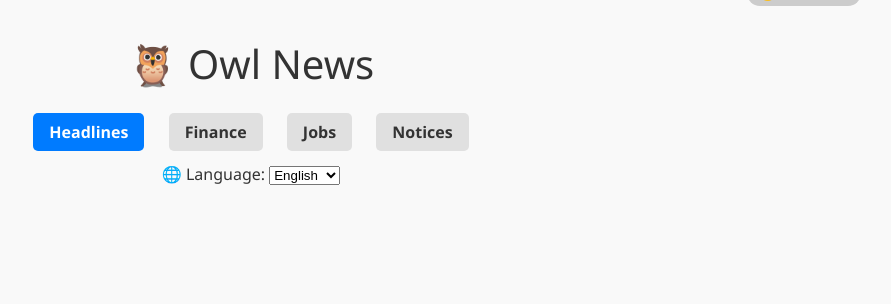
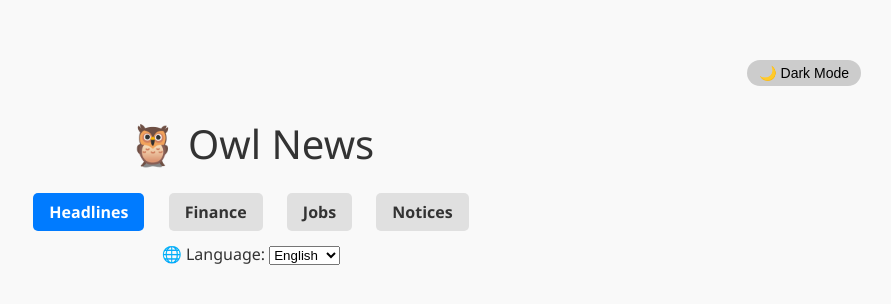
Before and after one commit to D310-cmd/OWLNEWS, a Flask app: page / in a window 1280 px wide. Shown: the top 304 px of the page, without its empty margins (389-1280 px from the left). Run offline with Flask 3, Linux system fonts and the light colour scheme; data that the repository does not hold is empty.

Commit message:
Initial commit with Owl News HTML page

```diff
--- a/templates/index.html
+++ b/templates/index.html
@@ -26,7 +26,7 @@
 
         .toggle-container {
             text-align: right;
-            margin-top: -50px;
+            margin-top: 60px;  /* lowered more vertically */
             margin-bottom: 30px;
         }
 
```
